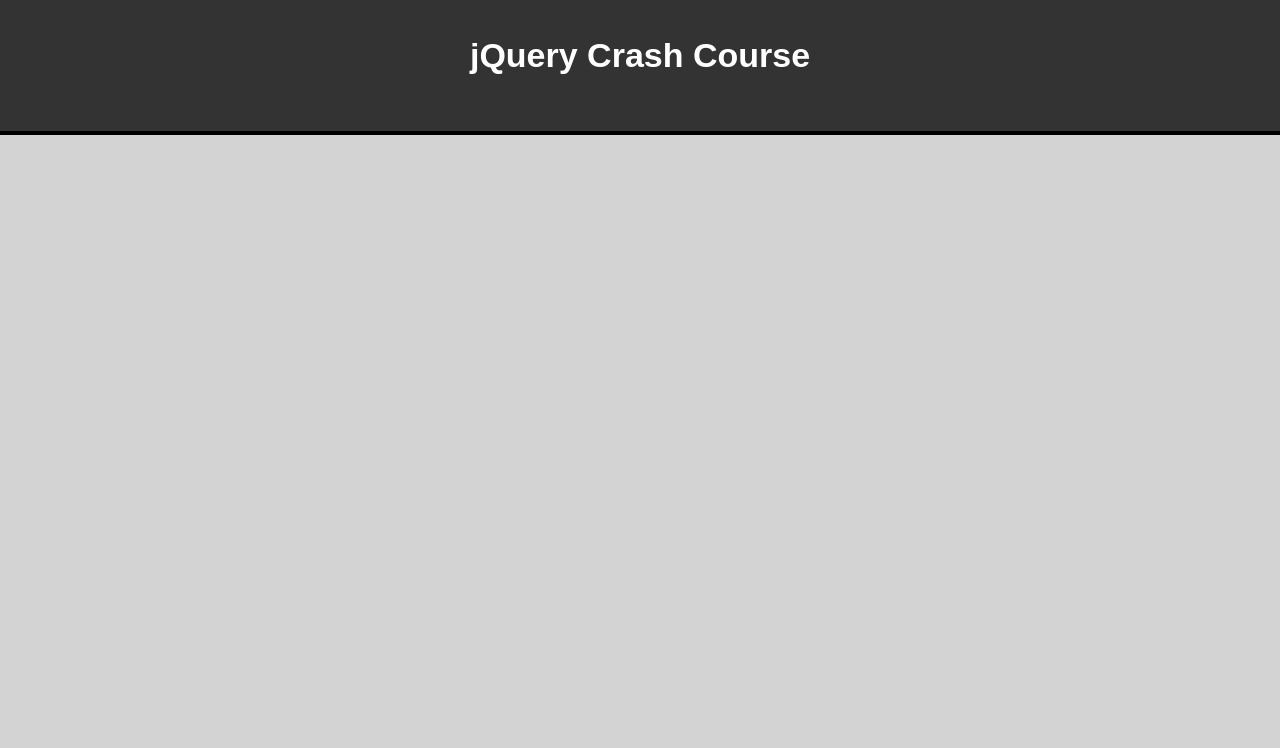
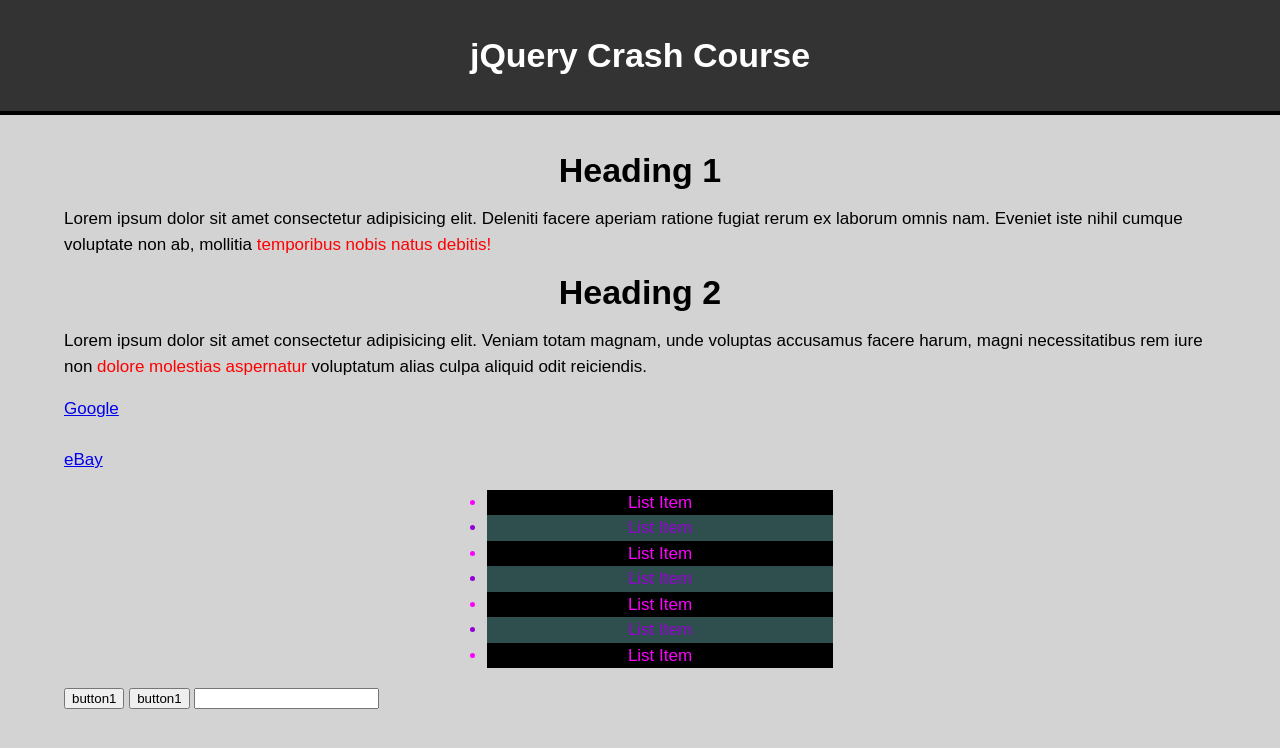
Before and after one commit to r-keenan/jQueryCrashCourse, a plain HTML site: page index.html in a window 1280 px wide. Drawn offline with Linux system fonts and the light colour scheme.

Commit message:
Finished part one

```diff
--- a/index.html
+++ b/index.html
@@ -21,14 +21,39 @@
     <!--[if lt IE 7]>
             <p class="browsehappy">You are using an <strong>outdated</strong> browser. Please <a href="#">upgrade your browser</a> to improve your experience.</p>
         <![endif]-->
+
     <header>
         <h1>jQuery Crash Course</h1>
-        <div id='container'>
+    </header>
+    <div id='container'>
+        <h1 id='heading1'>Heading 1</h1>
+        <p id='para1'>Lorem ipsum dolor sit amet consectetur adipisicing elit. Deleniti facere aperiam ratione fugiat
+            rerum ex
+            laborum omnis nam. Eveniet iste nihil cumque voluptate non ab, mollitia <span>temporibus nobis natus
+                debitis!</span></p>
+        <h1 class="heading2">Heading 2</h1>
+        <p class="para2">Lorem ipsum dolor sit amet consectetur adipisicing elit. Veniam totam magnam, unde voluptas
+            accusamus facere harum, magni necessitatibus rem iure non <span>dolore molestias aspernatur</span>
+            voluptatum alias culpa
+            aliquid odit reiciendis.</p>
+        <a href="https://google.com">Google</a><br><br>
+        <a href='https://ebay.com'>eBay</a>
+        <ul id='list'>
+            <li>List Item</li>
+            <li>List Item</li>
+            <li>List Item</li>
+            <li>List Item</li>
+            <li>List Item</li>
+            <li>List Item</li>
+            <li>List Item</li>
+        </ul>
+        <input type="button" value="button1">
+        <input type="submit" value="button1">
+        <input type='text'>
+    </div>
 
-        </div>
-    </header>
     <!--script file for jQuery scripts-->
-    <script></script>
+    <script src="./scripts/helpers.js"></script>
 </body>
 
 </html>
--- a/scripts/helpers.js
+++ b/scripts/helpers.js
@@ -0,0 +1,35 @@
+//Hides all of the h1 tags
+//$('h1').hide();
+
+//Hides all of the tags for this class
+//$('.heading2').hide();
+
+//gives color to span elements that are within a p tag
+$('p span').css('color', 'red');
+
+//Highilight the first item in the list
+//$('ul#list li:first').css('color', 'orange');
+
+//Highilight the last item in the list
+//$('ul#list li:last').css('color', 'blue');
+
+//Even numbers have specified font and background color
+$('ul#list li:even').css('color', '#FF00FF');
+$('ul#list li:even').css('background-color', '#000000');
+
+//Odd numbers have specified font and background color
+$('ul#list li:odd').css('color', '#9400D3');
+$('ul#list li:odd').css('background-color', '#2F4F4F');
+
+//hides based on type of element
+//$(':button').hide();
+//$(':submit').hide();
+
+//You can select by attribute
+//$('[href]').css('color', 'purple');
+
+//You can also select by attribute values
+//$('a[href="https://google.com"]').css('color', 'green');
+
+//Use to "*" to select everything
+//$('*').hide();
--- a/styles/styles.css
+++ b/styles/styles.css
@@ -24,3 +24,14 @@ header{
     margin: auto;
     padding: 10px;
 }
+
+h1{
+    text-align: center;
+}
+
+#list {
+    margin-left: auto;
+    margin-right: auto;
+    text-align: center;
+    width:30%;
+}
```
